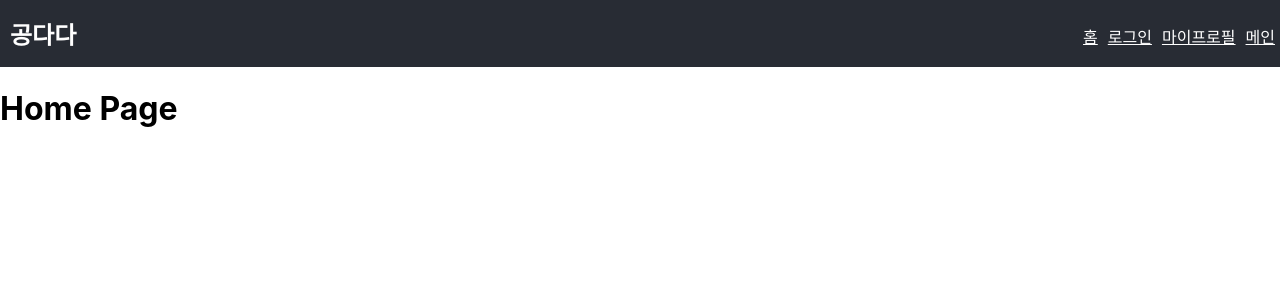
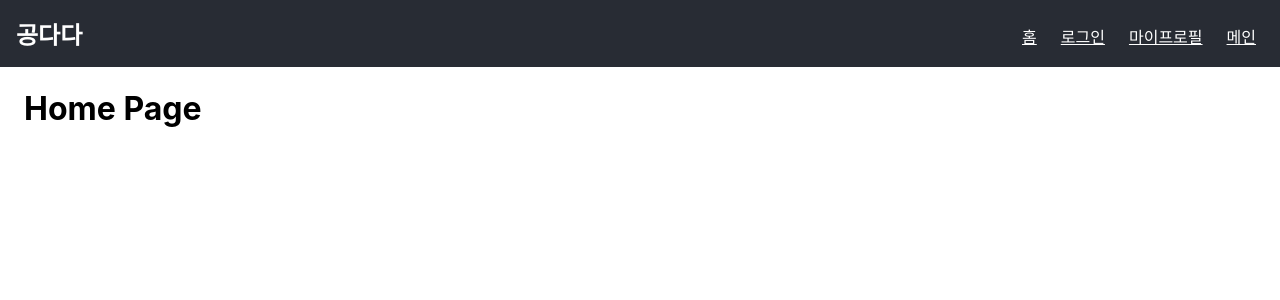
Before and after one commit to WoooDada/FrontEnd, a React (Create React App) app: page / in a window 1280 px wide. Shown: the top 300 px of the page. Built offline with nearby package versions, Linux system fonts and the light colour scheme.

Commit message:
App: Header css 정리

```diff
--- a/src/App.css
+++ b/src/App.css
@@ -4,22 +4,10 @@
     flex-direction: column;
 }
 
-.App-logo {
-    height: 40vmin;
-    pointer-events: none;
-}
-
-@media (prefers-reduced-motion: no-preference) {
-    .App-logo {
-        animation: App-logo-spin infinite 20s linear;
-    }
-}
-
 .App-header {
     background-color: #282c34;
     min-height: 5vh;
     display: flex;
-    /* flex-direction: column; */
     align-items: center;
     justify-content: space-between;
     font-size: calc(10px + 2vmin);
@@ -29,29 +17,20 @@
 
 .App-header-title {
     font-size: calc(3vmin);
-    margin-left: 10px;
+    margin-left: 2vmin;
 }
+.App-header-router-wrapper {
+    margin-right: 1.5vmin;
+}
+
 .App-header-route {
-    font-size: calc(2vmin);
+    font-size: 2vmin;
     color: white;
-    margin-left: 5px;
-    margin-right: 5px;
+    margin-left: 1.5vmin;
+    margin-right: 1.5vmin;
 }
 
 .App-body {
     flex: 8;
-    background-color: white;
+    padding: 0 3vmin;
 }
-
-.App-link {
-    color: #61dafb;
-}
-
-@keyframes App-logo-spin {
-    from {
-        transform: rotate(0deg);
-    }
-    to {
-        transform: rotate(360deg);
-    }
-}
--- a/src/App.js
+++ b/src/App.js
@@ -9,7 +9,7 @@ const Header = () => {
     return (
         <div className="App-header">
             <h1 className="App-header-title">공다다</h1>
-            <div>
+            <div className="App-header-router-wrapper">
                 <Link to="/" className="App-header-route">
                     홈
                 </Link>
@@ -31,7 +31,8 @@ function App() {
     return (
         <div className="App">
             <Header></Header>
-            <Switch className="App-body">
+            <div className="App-body">
+                <Switch>
                     <Route path="/" component={Home} exact />
                     <Route path="/auth" component={Auth} />
                     <Route path="/myprofile" component={MyProfile} />
@@ -39,6 +40,7 @@ function App() {
                     <Route component={NotFound} />
                 </Switch>
             </div>
+        </div>
     );
 }
 
```
Lines whose indentation alone changed are shown as unchanged.
